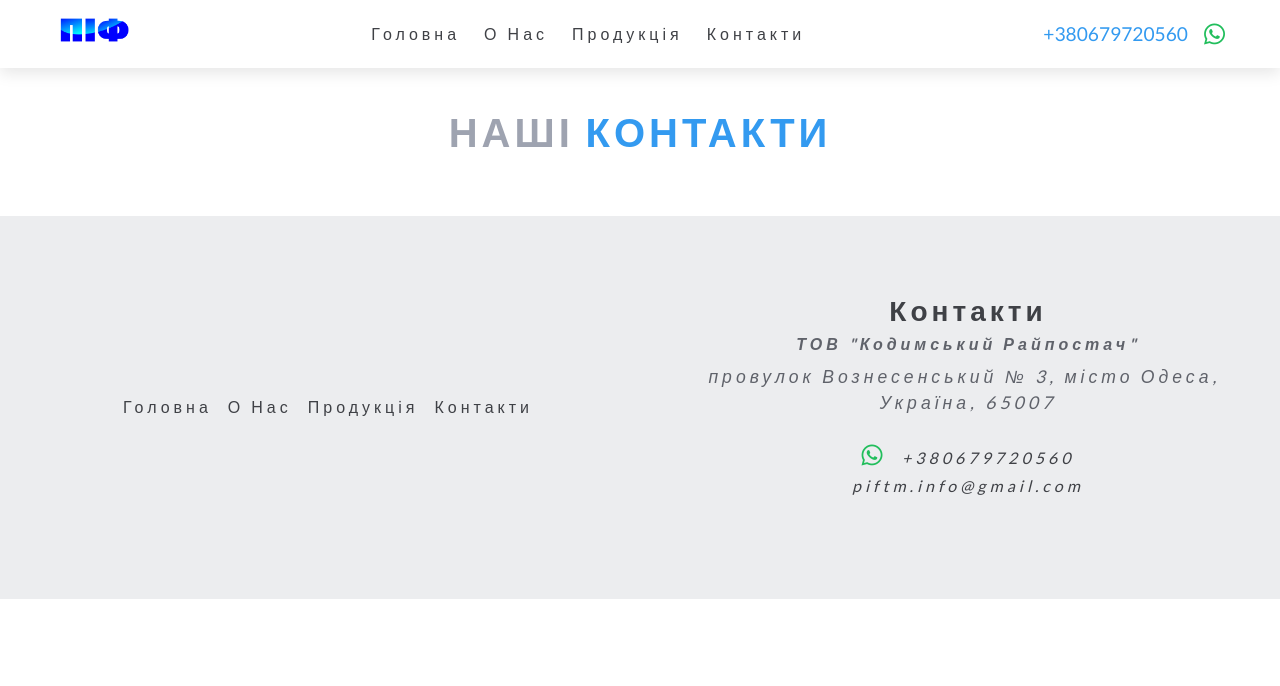
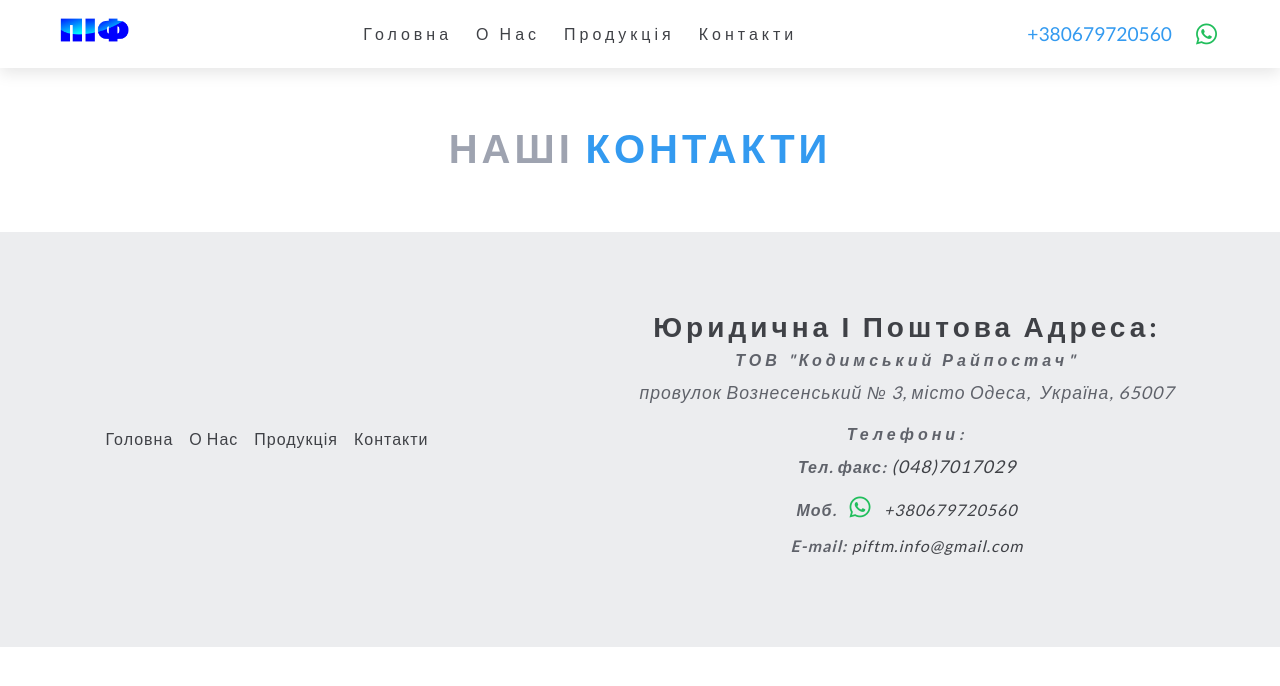
Before and after one commit to oranjevo-beep/pitftm-web, a plain HTML site: page contacts.html in a window 1280 px wide. Drawn offline with Linux system fonts and the light colour scheme.

Commit message:
changes final

```diff
--- a/contacts.html
+++ b/contacts.html
@@ -116,28 +116,41 @@
         <!-- end of footer links -->
 
         <div class="footer-address">
-          <h3 class="footer-title">Контакти</h3>
+          <h3 class="footer-title">Юридична і поштова адреса:</h3>
           <address class="contacts">
             <h4>ТОВ &quot;Кодимський Райпостач&quot;</h4>
             <p class="address-text">
               провулок Вознесенський № 3, місто Одеса,  Україна, 65007
             </p>
-            <p class="footer-contacts">
+            <div class="footer-contacts">
+              <h4>Телефони:</h4>
+              <p>
+                <span>Тел. факс:</span>
+                <a class="footer-phone" href="tel:+380487017029">(048)7017029</a>
+              </p>
+
+              <p>
+                <span>Моб.</span>
                 <a
-                href="https://api.whatsapp.com/send?phone=380679320560"
+                  href="https://api.whatsapp.com/send?phone=380679720560"
                   target="_blank"
                   class="whatsapp-icon"
                   ><i class="fab fa-whatsapp"></i
                 ></a>
                 <a class="footer-link footer-phone" href="tel:+380679720560"
                   >+380679720560</a
-              ><br />
+                >
+              </p>
+
+              <p>
+                <span>E-mail:</span>
                 <a
                   class="footer-link footer-mail"
                   href="mailto:piftm.info@gmail.com"
                   >piftm.info@gmail.com</a
                 >
               </p>
+            </div>
           </address>
         </div>
       </footer>
--- a/style.css
+++ b/style.css
@@ -289,6 +289,7 @@ Navbar
 .whatsapp-icon {
   color: #21be5c;
   font-size: 1.5rem;
+  margin: 0 0.5rem;
 }
 .whatsapp-icon:hover {
   color: #25d366;
@@ -647,17 +648,23 @@ Footer
   background-color: var(--clr-grey-10);
   display: flex;
   flex-direction: column;
-  justify-content: center;
+  justify-content: space-around;
   align-items: center;
-  letter-spacing: var(--spacing);
+  letter-spacing: 1px;
   gap: 4rem;
   padding-left: 2rem;
   padding-right: 2rem;
   text-align: center;
 }
+
 @media screen and (min-width: 768px) {
   .footer {
     flex-direction: row;
+  }
+}
+@media screen and (min-width: 1792px) {
+  .footer {
+    flex-direction: column;
   }
 }
 .footer-address {
@@ -667,10 +674,7 @@ Footer
 .footer-address p {
   color: var(--clr-grey-2);
 }
-.footer-address,
-.footer-links {
-  flex: 1 1 50%;
-}
+
 .footer-links {
   display: flex;
   flex-wrap: wrap;
@@ -683,7 +687,7 @@ Footer
   color: var(--clr-grey-1);
   text-transform: capitalize;
   font-size: 1rem;
-  letter-spacing: var(--spacing);
+
   transition: var(--transition);
 }
 .footer-link:hover {
@@ -697,9 +701,20 @@ Footer
   color: var(--clr-grey-1);
   text-transform: none;
 }
-.footer-phone {
-  margin-left: 0.5rem;
+.footer-contacts {
+  display: flex;
+  flex-direction: column;
+  justify-content: center;
+  align-items: center;
 }
+.footer-contacts p {
+  margin-bottom: 0.5rem;
+}
+.footer-contacts span {
+  font-weight: 600;
+  font-size: 1rem;
+}
+
 .copyright {
   color: var(--clr-white);
   text-transform: capitalize;
@@ -717,6 +732,7 @@ Single Product Page
 .page-hero-title {
   font-weight: 500;
 }
+
 /*
 ===============
 About Page
@@ -743,7 +759,7 @@ About Page
 }
 /* contacts page */
 .contacts-page {
-  margin-top: 2rem;
+  margin-top: 3rem;
   padding-bottom: 0;
 }
 /* MODAL WINDOW */
```
Also changed, not shown: index.html (+17 -4 lines), products.html (+3 -9 lines). Lines whose indentation alone changed are shown as unchanged.
